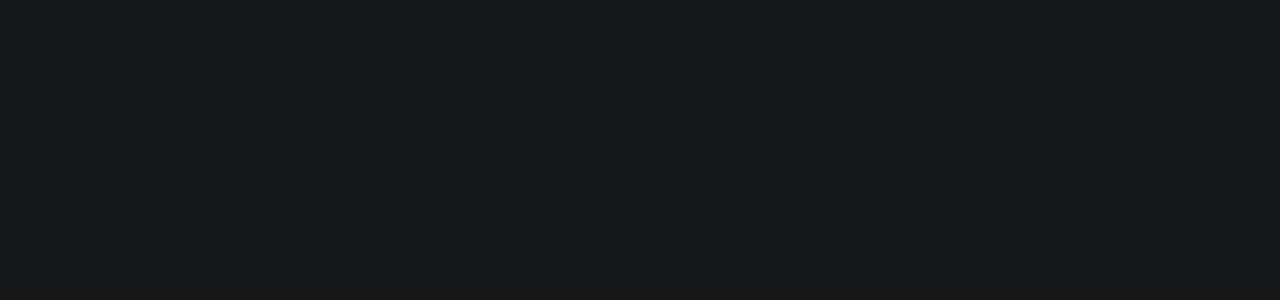
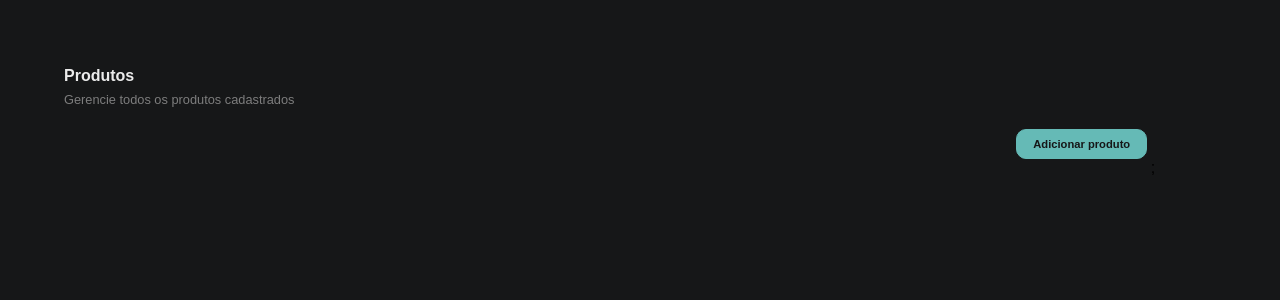
Before and after one commit to Beatrizallopes/simple-sell, a React (Vite) app: page /products in a window 1280 px wide. Before the commit this address had no page. Shown: the top 300 px of the page. Built offline with nearby package versions, Linux system fonts and the light colour scheme.

Commit message:
Finish first version

```diff
--- a/src/App.jsx
+++ b/src/App.jsx
@@ -1,13 +1,15 @@
 import { GlobalStyle } from "./styles/global";
 import Modal from 'react-modal';
 import { BrowserRouter as Router , Routes, Route} from "react-router-dom";
-import  Login  from './pages/Login/index';
 import { useState } from 'react'
 import './App.css'
 
 import ProtectedRoute from './routes/ProtectedRoute';
 import styled from 'styled-components';
 import Base from './Base';
+
+import  Login  from './pages/Login/index';
+import Products from "./pages/Products";
 
 const Root = styled.div`
   display: flex;
@@ -28,6 +30,7 @@ export default function App() {
       <Root>
         <Routes>
             <Route path='/' element={<Login />} />
+            <Route path='/products' element={<Products />} />
             {/* <Route path='/register' element={<RegisterUser />} /> */}
         </Routes>
         </Root>
--- a/src/components/Header/index.tsx
+++ b/src/components/Header/index.jsx
@@ -1,13 +1,7 @@
-
-
+/* eslint-disable react/prop-types */
 import { Container, Title, Subtitle } from './styles';
 
-interface HeaderProps{
-    title: string;
-    subtitle: string;
-}
-
-export default function Header({title, subtitle}: HeaderProps){
+export default function Header({title, subtitle}){
 
     return (
         <Container>
--- /dev/null
+++ b/src/components/Spinner/index.jsx
@@ -0,0 +1,19 @@
+/* eslint-disable react/prop-types */
+import { Container, Label } from './styles';
+import CircularProgress from '@mui/material/CircularProgress';
+
+export default function CustomizedSpinner({width, fontSize}){
+
+    return (
+        <Container>
+              <CircularProgress
+                sx={{
+                    color: 'var(--blue)',
+                    animationDuration: '1.5s',
+                  }}
+                  size={width}
+              />
+              <Label style={{fontSize: fontSize}}>Carregando...</Label>
+        </Container>
+    )
+}
--- /dev/null
+++ b/src/components/Spinner/styles.js
@@ -0,0 +1,17 @@
+import styled from 'styled-components';
+
+export const Container = styled.div`
+    width: 100%;
+    height: 100%;
+    display: flex;
+    flex-direction: column;
+    align-items: center;
+    justify-content: center;
+    ` ;
+export const Label = styled.h1`
+    display: flex;
+    flex-direction: column;
+    margin-top: 16px;
+    font-weight: 500;
+    color: var(--blue)
+` ;
--- /dev/null
+++ b/src/pages/Products/index.jsx
@@ -0,0 +1,73 @@
+import React, { useState } from 'react';
+import Header from '../../components/Header';
+import {
+   Container, Content, Row,
+  } from './styles';
+  // import { UseProducts } from '../../hooks/useProducts';
+  // import Table from '../../components/Table';
+  import Spinner from '../../components/Spinner';
+  // import Searchbar from "../../components/Searchbar";
+  import Button from "../../components/Button";
+  // import Drawer from "../../components/Drawer";
+  // import Datepicker from "../../components/Datepicker";
+//  import moment from 'moment';
+
+
+function Products(){
+  // const { products, loading} = UseProducts();
+  const [products, setProducts] = useState([])
+  const [search, setSearch] = useState('');
+  const [loading, setLoading] = useState(false);
+
+
+  let productsToShow = [...products];
+  // productsToShow = productsToShow && productsToShow.sort((a, b) => new Date(b.created_at) - new Date(a.created_at));
+
+  // if(search.length > 0){
+  //   productsToShow = productsToShow.filter(a => a.e_mail.toLowerCase().includes(search.toLowerCase()));
+  // }
+  // if(filters?.startDate !== '' && filters?.endDate !== '' ){
+  //   const startDate = moment(filters?.startDate, 'YYYY-MM-DD');
+  //   const endDate = moment(filters?.endDate, 'YYYY-MM-DD');
+  //   productsToShow = productsToShow.filter((log) => {
+  //     return verifyInterval(startDate, endDate, moment(log.created_at, 'YYYY-MM-DD'))
+  //   });
+  // }
+
+  function renderContent(){
+    if(loading){
+      return (
+        <div style={{width:'100%', height:300}}>
+        <Spinner width={40} fontSize={14}></Spinner>
+        </div>
+      )
+    } else {
+      return (
+       <></>
+      )
+    }
+  }
+
+    return (
+      <Container>
+        <Header title="Produtos" subtitle="Gerencie todos os produtos cadastrados" />
+        <Content>
+          <Row>
+          <Button
+              label="Adicionar produto"
+              background="var(--blue)"
+              color="var(--background)"
+              borderColor="var(--blue)"
+              disabled={false}
+              onClick={()=> {}}
+              ></Button>
+          {/* <Searchbar value={search} onChange={setSearch} disabled={false} width={300} placeholder="Buscar usuário..." fontSize={'0.7rem'} ></Searchbar> */}
+          </Row>
+          {renderContent()};
+        </Content>
+      </Container>
+    );
+  };
+
+  // export default React.createElement(Products);
+  export default Products;
--- /dev/null
+++ b/src/pages/Products/styles.js
@@ -0,0 +1,27 @@
+import styled from 'styled-components';
+
+export const Container = styled.div`
+background: var(--background);
+height: 100vh;
+width: 95%;
+padding: 32px;
+overflow-y: auto;
+`;
+
+export const Content = styled.div`
+height: auto;
+width: 100%;
+margin-top: 18px;
+display: flex;
+flex-direction: column;
+align-items: end;
+justify-content: end;
+`;
+
+export const Row = styled.div`
+width: auto;
+display: flex;
+flex-direction: row;
+align-items: center;
+justify-content: space-between;
+`;
```
Also changed, not shown: src/components/Header/styles.js (renamed from src/components/Header/styles.ts).
